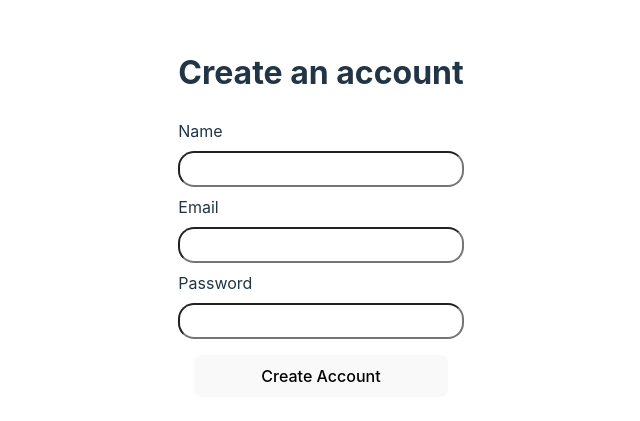
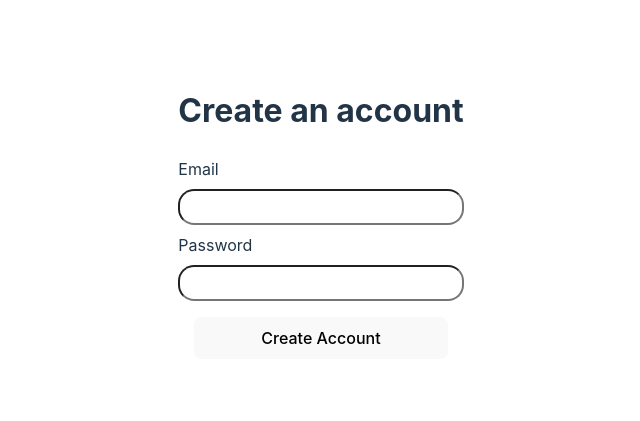
Before and after one commit to lazzzaroni/project_client, a React (Vite) app: page / in a window 1280 px wide. Shown: the part 177-598 px from the top of the page, without its empty margins (319-959 px from the left). Built offline with nearby package versions, Linux system fonts and the light colour scheme.

Commit message:
refactor: remove name from form

```diff
--- a/src/components/LoginForm/LoginForm.tsx
+++ b/src/components/LoginForm/LoginForm.tsx
@@ -25,8 +25,6 @@ export const LoginForm = () => {
     <div className="App">
       <h1>Create an account</h1>
       <form onSubmit={handleCreateUser}>
-        <label htmlFor="user-name">Name</label>
-        <input type="text" name="name" id="user-name" />
         <label htmlFor="user-email">Email</label>
         <input type="email" name="email" id="user-email" required />
         <label htmlFor="user-password">Password</label>
```
